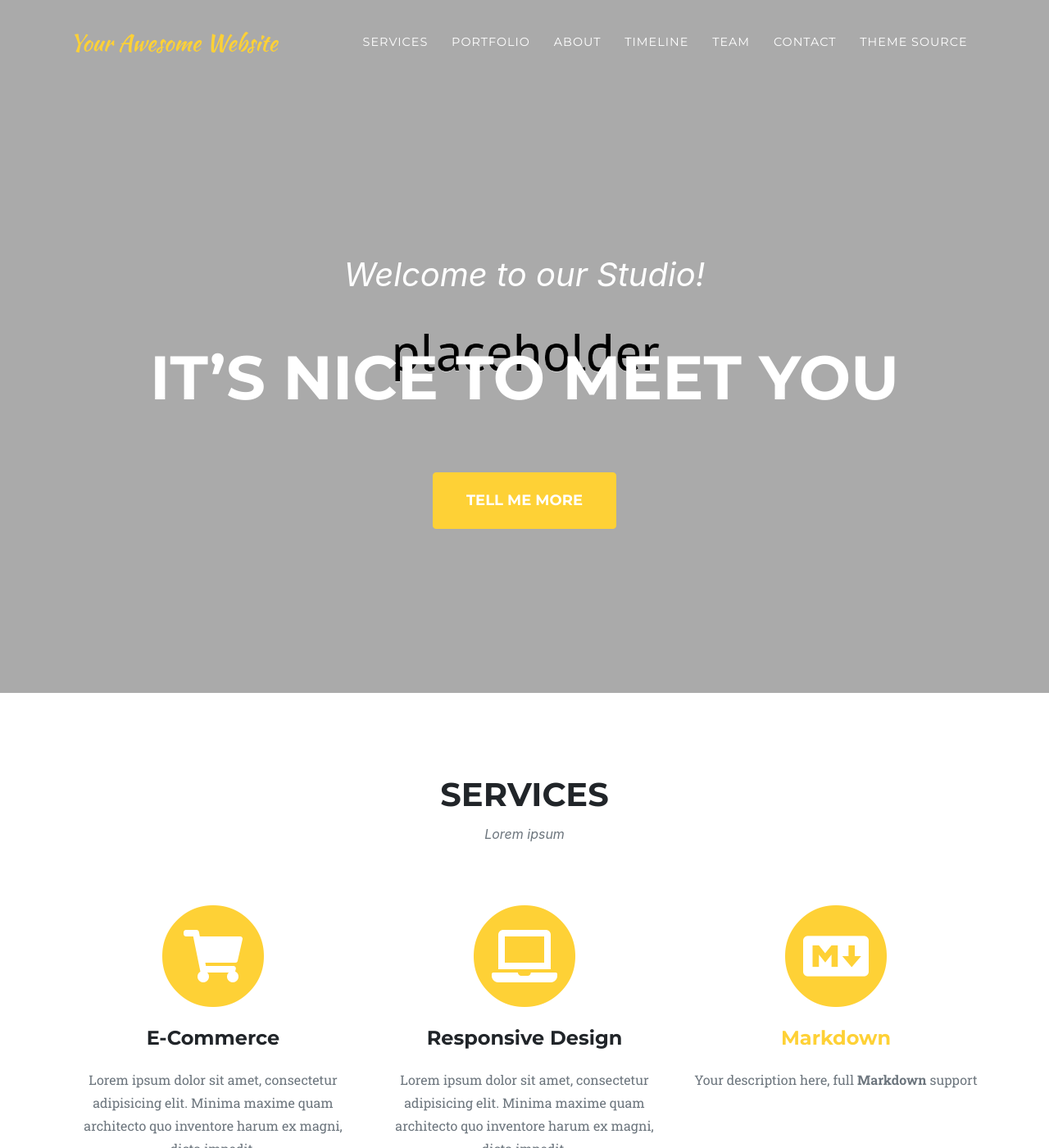
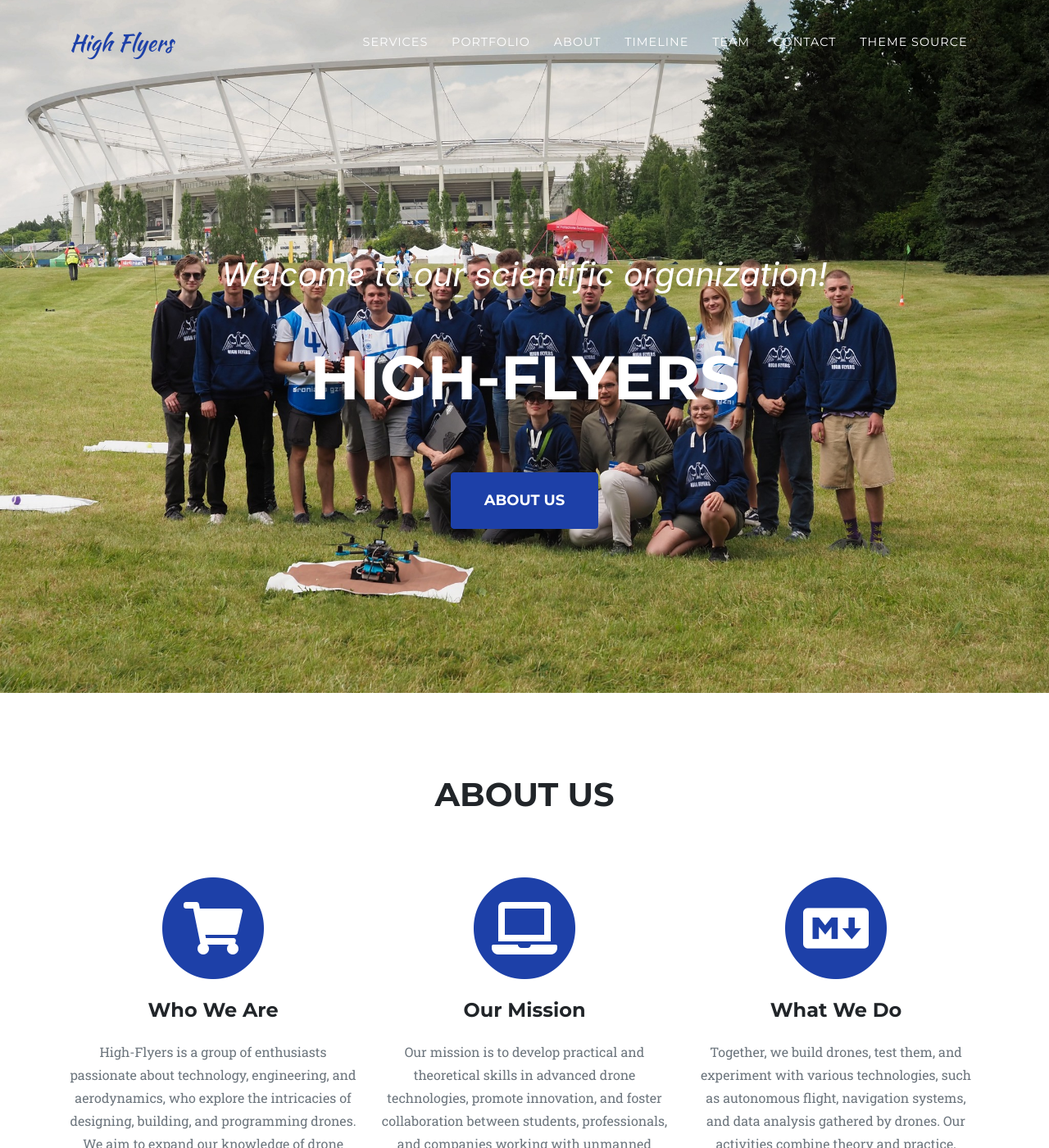
Before and after one commit to raviriley/agency-jekyll-theme, a Jekyll site: the page built from index.md, in a window 1280 px wide and 1400 px high. Shown: the whole window at 82% size. Built offline with Jekyll 4.4.1, drawn with Linux system fonts in a browser that asks for light colours; some web fonts are replaced; some of the changed text lies outside the part shown.

Commit message:
website created

```diff
--- a/_config.yml
+++ b/_config.yml
@@ -13,10 +13,10 @@
 
 theme: jekyll-agency
 
-url    : "" # the base hostname & protocol for your site, e.g. http://example.com
+url    : https://highflyers.github.io # the base hostname & protocol for your site, e.g. http://example.com
 baseurl: "" # the subpath of your site, e.g. /blog
 
-title      : Your Awesome Website
+title      : High Flyers
 email      : your-email@example.com #this is also the email contact forms will go to
 description: "Site description"
 author     : Your Name
--- a/_data/sitetext.yml
+++ b/_data/sitetext.yml
@@ -11,24 +11,24 @@
 # -----------------
 en: &DEFAULT_EN
   header:
-    title: Welcome to our Studio!
-    text: It's Nice To Meet You
-    button: Tell Me More
+    title: Welcome to our scientific organization!
+    text: HIGH-FLYERS
+    button: About us
     buttonlink: "#services"
 
   services:
-    title: "Services"
-    text: "Lorem ipsum"
+    title: "About us"
+    text: ""
     section: services
     list:
-      - title: "E-Commerce"
-        desc: "Lorem ipsum dolor sit amet, consectetur adipisicing elit. Minima maxime quam architecto quo inventore harum ex magni, dicta impedit."
+      - title: "Who We Are"
+        desc: "High-Flyers is a group of enthusiasts passionate about technology, engineering, and aerodynamics, who explore the intricacies of designing, building, and programming drones. We aim to expand our knowledge of drone applications in various fields such as scientific research, agriculture, industry, and rescue operations."
         icon: fas fa-shopping-cart #find more at https://fontawesome.com/icons
-      - title: "Responsive Design"
-        desc: "Lorem ipsum dolor sit amet, consectetur adipisicing elit. Minima maxime quam architecto quo inventore harum ex magni, dicta impedit."
+      - title: "Our Mission"
+        desc: "Our mission is to develop practical and theoretical skills in advanced drone technologies, promote innovation, and foster collaboration between students, professionals, and companies working with unmanned aerial vehicles. We also aim to contribute to the advancement of scientific and commercial drone applications."
         icon: fas fa-laptop
-      - title: "[Markdown](https://en.wikipedia.org/wiki/Markdown)"
-        desc: "Your description here, full **Markdown** support"
+      - title: "What We Do"
+        desc: "Together, we build drones, test them, and experiment with various technologies, such as autonomous flight, navigation systems, and data analysis gathered by drones. Our activities combine theory and practice, providing a space for creative and ambitious students."
         icon: fab fa-markdown
 
   portfolio:
@@ -100,7 +100,7 @@ en: &DEFAULT_EN
     people:
       - name: "Kay Garland"
         role: "Lead Designer"
-        image: assets/img/team/500x500.jpg
+        image: assets/img/team/background.jpg
         social:
           - url: https://twitter.com
             icon: fab fa-twitter
--- a/_data/style.yml
+++ b/_data/style.yml
@@ -4,7 +4,7 @@
 #black: "#000"
 
 #Image Customization
-header-image: "../img/header.png"
+header-image: "../img/background.jpg"
 contact-image: "../img/contact.png"
 #Font Awesome icon for portfolio grid when an item is hovered over
 #portfolio-icon: fas fa-expand-arrows-alt fa-3x #default: fas fa-plus fa-3x
--- a/assets/css/agency.scss
+++ b/assets/css/agency.scss
@@ -17,7 +17,7 @@
 {% endif %}
 
 // Custom colors
-$primary: {{ site.data.style.highlight | default: "#fed136" }} !default;
+$primary: {{ site.data.style.highlight | default: "#1d40a8" }} !default;
 $white: {{ site.data.style.white | default: "#fff" }} !default;
 $black: {{ site.data.style.black | default: "#000" }} !default;
 
```
Also changed, not shown: assets/img/background.jpg (added).
